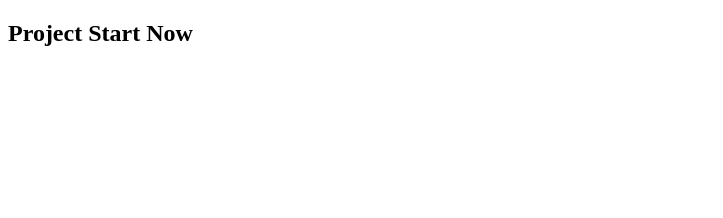
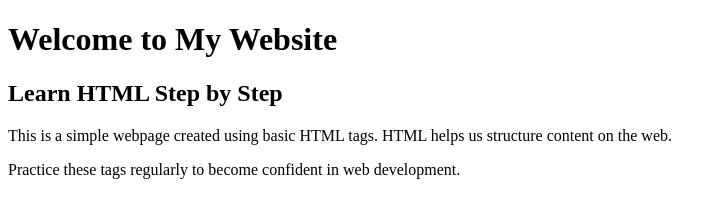
Before and after one commit to Champa-Roy/practice-project, a plain HTML site: page index.html in a window 1280 px wide. Shown: the whole page, without its empty margins (0-723 px from the left). Drawn offline with Linux system fonts and the light colour scheme.

Commit message:
Add 5 important html tag for practice

```diff
--- a/index.html
+++ b/index.html
@@ -1,11 +1,29 @@
 <!DOCTYPE html>
 <html lang="en">
+
 <head>
     <meta charset="UTF-8">
     <meta name="viewport" content="width=device-width, initial-scale=1.0">
     <title>Practice Project</title>
 </head>
+
 <body>
-    <h2>Project Start Now</h2>
+
+    <h1>Welcome to My Website</h1>
+    <h2>Learn HTML Step by Step</h2>
+
+    <div>
+        <p>
+            This is a simple webpage created using basic HTML tags.
+            HTML helps us structure content on the web.
+        </p>
+    </div>
+
+    <div>
+        <p>
+            Practice these tags regularly to become confident in web development.
+        </p>
+    </div>
 </body>
+
 </html>
```
